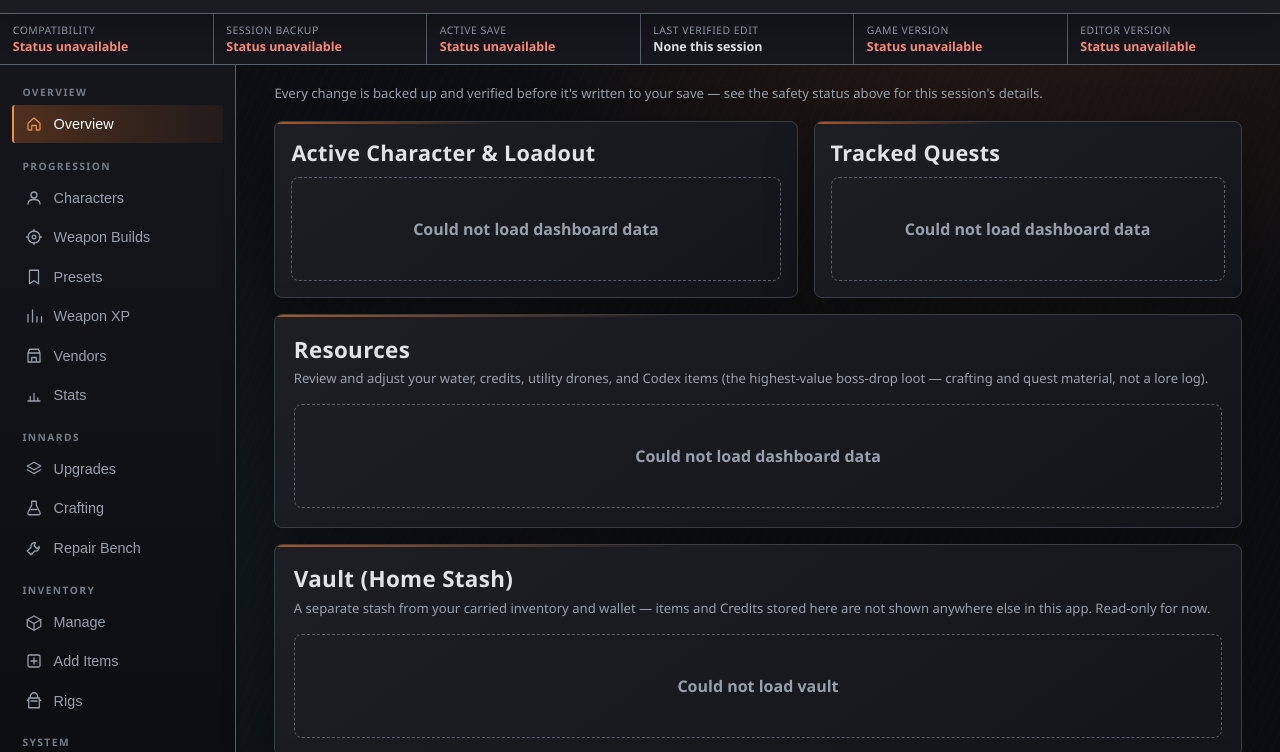
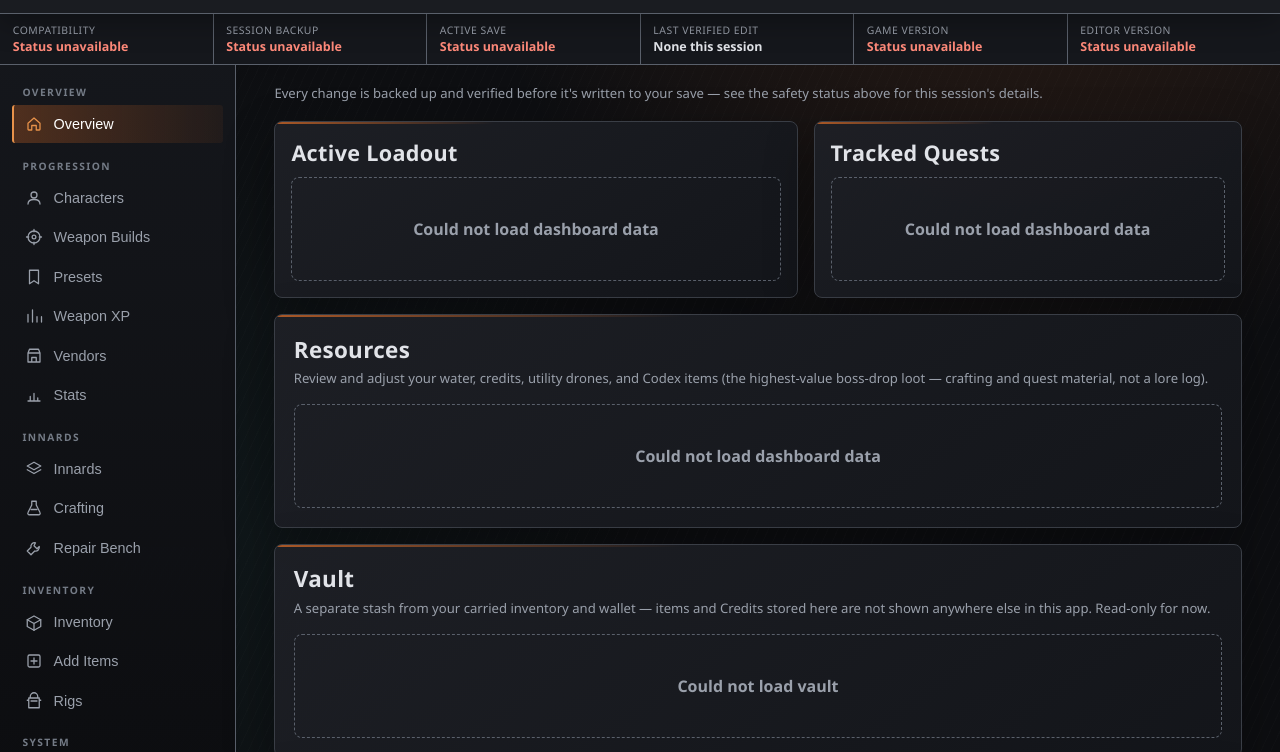
Before and after one commit to butteredstardust/fw-octo-editor, a website: page webapp/public/index.html in a window 1280 px wide. Shown: the part 60-812 px from the top of the page. Drawn offline with Linux system fonts and the light colour scheme; no server answers.

Commit message:
small naming change

```diff
--- a/webapp/public/index.html
+++ b/webapp/public/index.html
@@ -41,8 +41,8 @@
   <nav class="nav" id="primaryNav" aria-label="Primary">
     <div class="nav-group"><div class="nav-group-title">Overview</div><button data-page="dashboard" class="active"><span class="nav-icon" aria-hidden="true"><svg viewBox="0 0 24 24" focusable="false"><path d="M4 11 12 4l8 7v8a1 1 0 0 1-1 1h-4v-6H9v6H5a1 1 0 0 1-1-1z"/></svg></span>Overview</button></div>
     <div class="nav-group"><div class="nav-group-title">Progression</div><button data-page="characters"><span class="nav-icon" aria-hidden="true"><svg viewBox="0 0 24 24" focusable="false"><circle cx="12" cy="8" r="4"/><path d="M4 20c0-4 3.5-6 8-6s8 2 8 6"/></svg></span>Characters</button><button data-page="weapon-builds"><span class="nav-icon" aria-hidden="true"><svg viewBox="0 0 24 24" focusable="false"><circle cx="12" cy="12" r="8"/><circle cx="12" cy="12" r="2.5"/><path d="M12 2v3m0 14v3M2 12h3m14 0h3"/></svg></span>Weapon Builds</button><button data-page="presets"><span class="nav-icon" aria-hidden="true"><svg viewBox="0 0 24 24" focusable="false"><path d="M6 3h12v18l-6-4-6 4z"/></svg></span>Presets</button><button data-page="weapon-xp"><span class="nav-icon" aria-hidden="true"><svg viewBox="0 0 24 24" focusable="false"><path d="M4 20V10m6 10V4m6 16v-7m6 7V13"/></svg></span>Weapon XP</button><button data-page="vendors"><span class="nav-icon" aria-hidden="true"><svg viewBox="0 0 24 24" focusable="false"><path d="M4 8 6 3h12l2 5M4 8v12h16V8M4 8h16M9 20v-6h6v6"/></svg></span>Vendors</button><button data-page="stats"><span class="nav-icon" aria-hidden="true"><svg viewBox="0 0 24 24" focusable="false"><path d="M4 20h16M7 20v-6m5 6v-10m5 10v-4"/></svg></span>Stats</button></div>
-    <div class="nav-group"><div class="nav-group-title">Innards</div><button data-page="hub-upgrades"><span class="nav-icon" aria-hidden="true"><svg viewBox="0 0 24 24" focusable="false"><path d="m12 3 9 5-9 5-9-5z"/><path d="m3 13 9 5 9-5"/></svg></span>Upgrades</button><button data-page="crafting"><span class="nav-icon" aria-hidden="true"><svg viewBox="0 0 24 24" focusable="false"><path d="M9 3h6v5l5 10a2 2 0 0 1-2 3H6a2 2 0 0 1-2-3l5-10z"/><path d="M8 14h8"/></svg></span>Crafting</button><button data-page="repair"><span class="nav-icon" aria-hidden="true"><svg viewBox="0 0 24 24" focusable="false"><path d="M14 5a5 5 0 0 0-6 6L3 16l5 5 5-5a5 5 0 0 0 6-6l-3 3-4-4z"/></svg></span>Repair Bench</button></div>
-    <div class="nav-group"><div class="nav-group-title">Inventory</div><button data-page="inventory"><span class="nav-icon" aria-hidden="true"><svg viewBox="0 0 24 24" focusable="false"><path d="M3 9 12 4l9 5v9l-9 5-9-5z"/><path d="M3 9l9 5 9-5M12 14v9"/></svg></span>Manage</button><button data-page="add-items"><span class="nav-icon" aria-hidden="true"><svg viewBox="0 0 24 24" focusable="false"><rect x="4" y="4" width="16" height="16" rx="2"/><path d="M12 8v8M8 12h8"/></svg></span>Add Items</button><button data-page="rigs"><span class="nav-icon" aria-hidden="true"><svg viewBox="0 0 24 24" focusable="false"><path d="M7 8V6a5 5 0 0 1 10 0v2M5 8h14v13H5zM8 12h8M3 11h2m14 0h2"/></svg></span>Rigs</button></div>
+    <div class="nav-group"><div class="nav-group-title">Innards</div><button data-page="hub-upgrades"><span class="nav-icon" aria-hidden="true"><svg viewBox="0 0 24 24" focusable="false"><path d="m12 3 9 5-9 5-9-5z"/><path d="m3 13 9 5 9-5"/></svg></span>Innards</button><button data-page="crafting"><span class="nav-icon" aria-hidden="true"><svg viewBox="0 0 24 24" focusable="false"><path d="M9 3h6v5l5 10a2 2 0 0 1-2 3H6a2 2 0 0 1-2-3l5-10z"/><path d="M8 14h8"/></svg></span>Crafting</button><button data-page="repair"><span class="nav-icon" aria-hidden="true"><svg viewBox="0 0 24 24" focusable="false"><path d="M14 5a5 5 0 0 0-6 6L3 16l5 5 5-5a5 5 0 0 0 6-6l-3 3-4-4z"/></svg></span>Repair Bench</button></div>
+    <div class="nav-group"><div class="nav-group-title">Inventory</div><button data-page="inventory"><span class="nav-icon" aria-hidden="true"><svg viewBox="0 0 24 24" focusable="false"><path d="M3 9 12 4l9 5v9l-9 5-9-5z"/><path d="M3 9l9 5 9-5M12 14v9"/></svg></span>Inventory</button><button data-page="add-items"><span class="nav-icon" aria-hidden="true"><svg viewBox="0 0 24 24" focusable="false"><rect x="4" y="4" width="16" height="16" rx="2"/><path d="M12 8v8M8 12h8"/></svg></span>Add Items</button><button data-page="rigs"><span class="nav-icon" aria-hidden="true"><svg viewBox="0 0 24 24" focusable="false"><path d="M7 8V6a5 5 0 0 1 10 0v2M5 8h14v13H5zM8 12h8M3 11h2m14 0h2"/></svg></span>Rigs</button></div>
     <div class="nav-group"><div class="nav-group-title">System</div><button data-page="backups"><span class="nav-icon" aria-hidden="true"><svg viewBox="0 0 24 24" focusable="false"><path d="M5 4h11l3 3v13H5zM8 4v6h8V4M8 14h8v6H8z"/></svg></span>Backups</button><button data-page="diagnostics"><span class="nav-icon" aria-hidden="true"><svg viewBox="0 0 24 24" focusable="false"><path d="M3 12h4l2-7 4 14 2-7h6"/></svg></span>Diagnostics</button><button data-page="settings"><span class="nav-icon" aria-hidden="true"><svg viewBox="0 0 24 24" focusable="false"><circle cx="12" cy="12" r="3.2"/><path d="M12 3v2.5M12 18.5V21M4.9 4.9l1.8 1.8M17.3 17.3l1.8 1.8M3 12h2.5M18.5 12H21M4.9 19.1l1.8-1.8M17.3 6.7l1.8-1.8"/></svg></span>Settings</button></div>
   </nav>
   <button class="nav-backdrop" id="navBackdrop" type="button" aria-label="Close navigation" tabindex="-1" hidden></button>
@@ -51,7 +51,7 @@
         <div id="dashboardOperationStatus" class="operation-banner" data-operation-status role="status" aria-live="polite"></div>
         <p class="page-intro">Every change is backed up and verified before it's written to your save — see the safety status above for this session's details.</p>
         <div class="overview-pair">
-          <section class="card overview-card"><h2>Active Character &amp; Loadout</h2><div id="dashCharacter">Loading...</div></section>
+          <section class="card overview-card"><h2>Active Loadout</h2><div id="dashCharacter">Loading...</div></section>
           <section class="card overview-card"><h2>Tracked Quests</h2><div id="dashQuests">Loading...</div></section>
         </div>
         <section class="card overview-card" aria-labelledby="resourcesTitle">
@@ -62,7 +62,7 @@
           <div id="dashResources">Loading...</div>
         </section>
         <section class="card overview-card" aria-labelledby="vaultTitle">
-          <h2 id="vaultTitle">Vault (Home Stash)</h2>
+          <h2 id="vaultTitle">Vault</h2>
           <p class="char-hint">A separate stash from your carried inventory and wallet — items and Credits stored here are not shown anywhere else in this app. Read-only for now.</p>
           <div id="dashVault">Loading...</div>
         </section>
@@ -194,7 +194,7 @@
 
     <div class="page" id="page-add-items">
       <div class="card">
-        <h2>Add Items to Inventory</h2>
+        <h2>Inventory</h2>
         <p class="page-intro">Browse known game items and add ones that are missing. Items you already own can be adjusted from Inventory.</p>
         <div class="filter-bar add-filter-bar">
           <label class="filter-search">Search items<input type="search" id="addSearch" placeholder="Name, category, source, or technical ID…" autocomplete="off"></label>
@@ -267,7 +267,7 @@
 
     <div class="page" id="page-stats">
       <div class="card">
-        <h2>Player Stats</h2>
+        <h2>Stats</h2>
         <p class="page-intro">Read-only lifetime combat and progression statistics pulled directly from the save. Nothing on this page can be edited.</p>
         <div id="statsContent">Loading…</div>
       </div>
```
